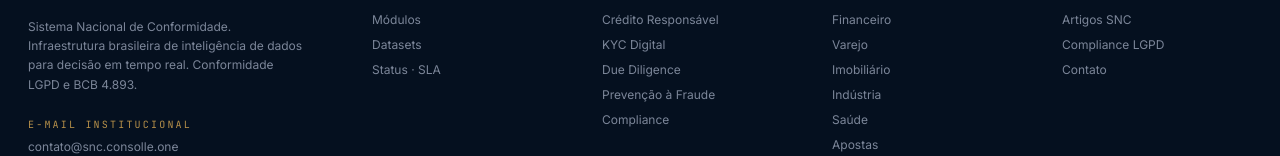
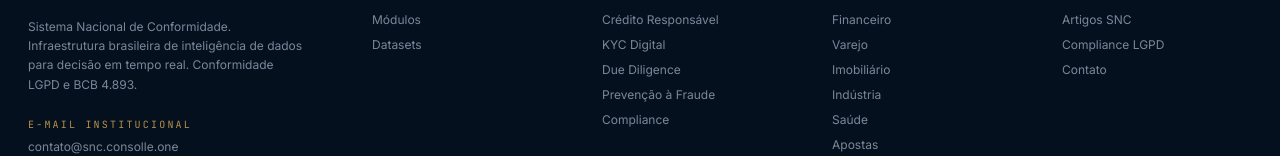
Before and after one commit to ctoutbank/snc-site, a Next.js app: page /lgpd in a window 1280 px wide. Shown: the part 4941-5097 px from the top of the page. Built offline with nearby package versions, Linux system fonts and the light colour scheme.

Commit message:
content(footer): remove item Status · SLA

```diff
--- a/src/components/site-footer.tsx
+++ b/src/components/site-footer.tsx
@@ -43,7 +43,6 @@ export function SiteFooter() {
             <h5>Plataforma</h5>
             <Link href="/plataforma">Módulos</Link>
             <Link href="/datasets">Datasets</Link>
-            <Link href="/sobre">Status · SLA</Link>
           </div>
           <div className="snc-foot-col">
             <h5>Jornadas</h5>
```
